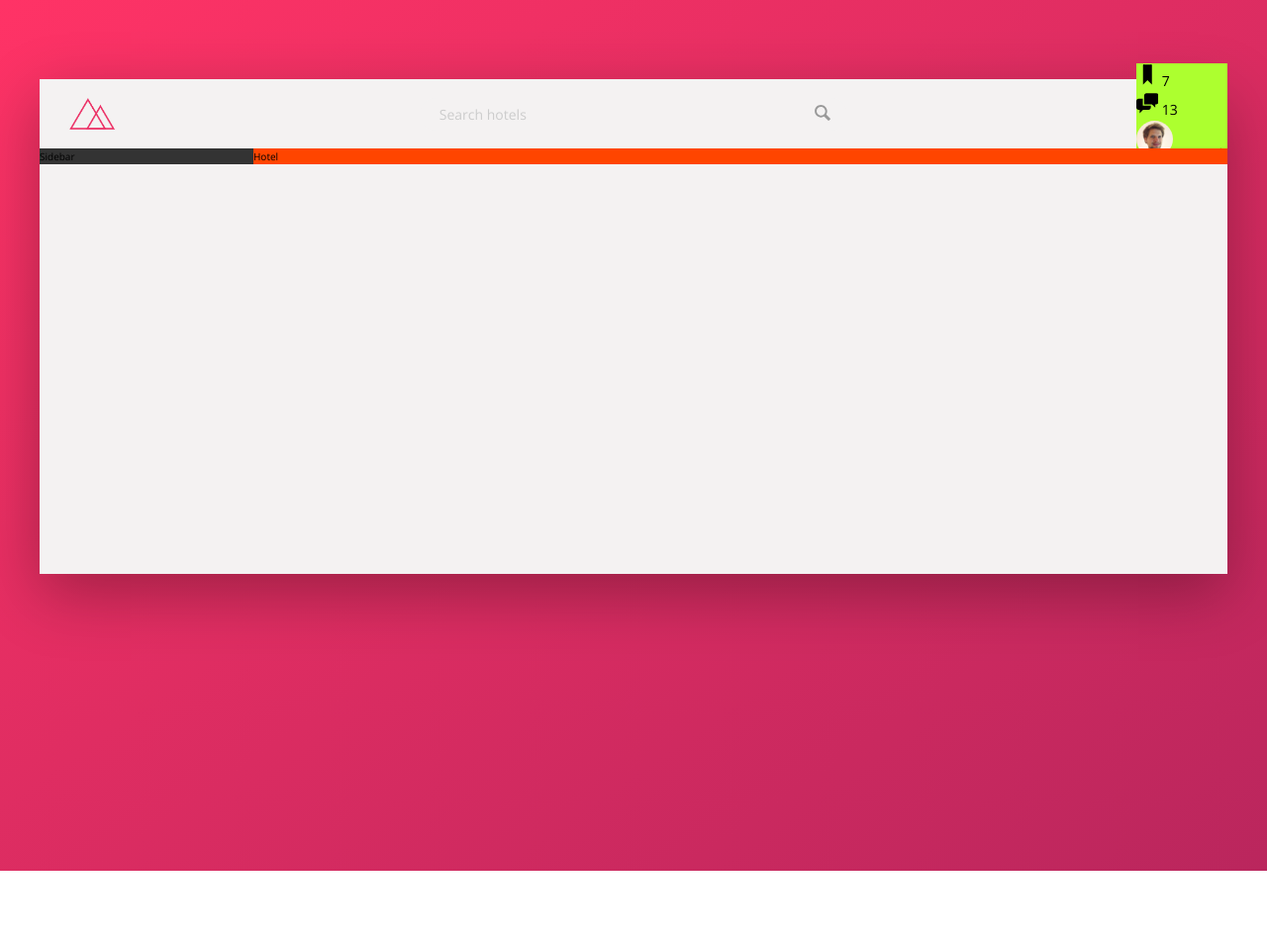
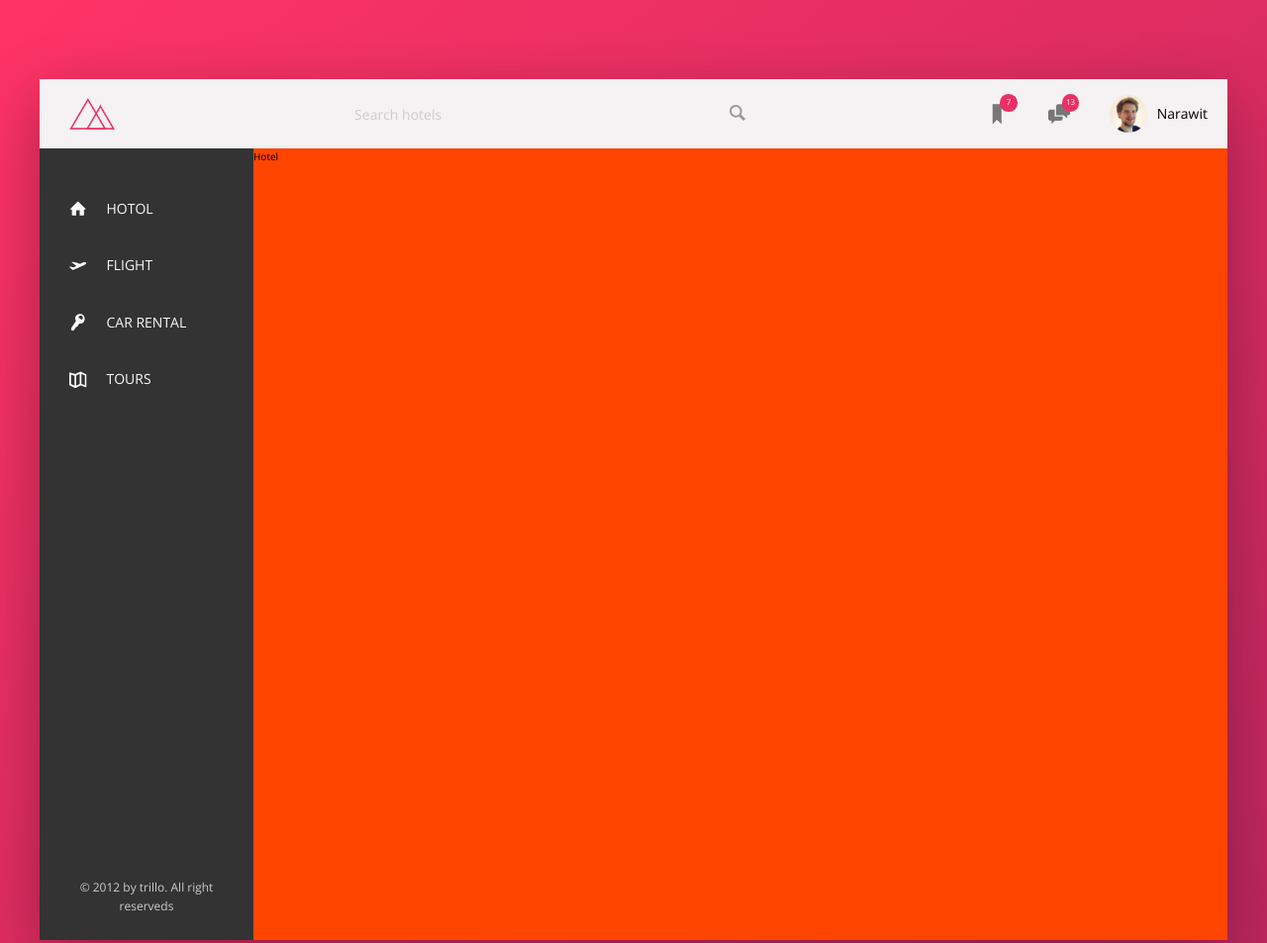
Before and after one commit to Learning-hands-on-repository/css_flex_project, a website: page index.html in a window 1280 px wide. Shown: the top 953 px of the page at 99% size. Before the commit the page ends 880 px from the top, so only its background shows below. Drawn offline with nearby package versions, Linux system fonts and the light colour scheme.

Commit message:
{sidebar} [Nara] :lipstick: sidebar menu and animation

```diff
--- a/index.html
+++ b/index.html
@@ -42,7 +42,7 @@
             <svg class="user-nav__icon">
               <use xlink:href="img/sprite.svg#icon-chat"></use>
             </svg>
-            <span class="user_nav__notification">13</span>
+            <span class="user-nav__notification">13</span>
           </div>
           <div class="user-nav__user">
             <img
@@ -56,7 +56,49 @@
       </header>
 
       <div class="content">
-        <nav class="sidebar">Sidebar</nav>
+        <nav class="sidebar">
+          <ul class="side-nav">
+            <li class="side-nav__item">
+              <a href="#" class="side-nav__link">
+                <svg class="side-nav__icon">
+                  <use xlink:href="img/sprite.svg#icon-home"></use>
+                </svg>
+
+                <span>Hotol</span>
+              </a>
+            </li>
+
+            <li class="side-nav__item">
+              <a href="#" class="side-nav__link">
+                <svg class="side-nav__icon">
+                  <use xlink:href="img/sprite.svg#icon-aircraft-take-off"></use>
+                </svg>
+
+                <span>Flight</span>
+              </a>
+            </li>
+            <li class="side-nav__item">
+              <a href="#" class="side-nav__link">
+                <svg class="side-nav__icon">
+                  <use xlink:href="img/sprite.svg#icon-key"></use>
+                </svg>
+
+                <span>Car rental</span>
+              </a>
+            </li>
+            <li class="side-nav__item">
+              <a href="#" class="side-nav__link">
+                <svg class="side-nav__icon">
+                  <use xlink:href="img/sprite.svg#icon-map"></use>
+                </svg>
+
+                <span>Tours</span>
+              </a>
+            </li>
+          </ul>
+
+          <div class="legal">&copy; 2012 by trillo. All right reserveds</div>
+        </nav>
         <main class="hotel-view">Hotel</main>
       </div>
     </div>
--- a/sass/_components.scss
+++ b/sass/_components.scss
@@ -61,17 +61,48 @@
 
 //////////////////////////// User Navigation
 .user-nav {
-  background-color: greenyellow;
+  align-self: stretch;
+
+  display: flex;
+  justify-content: space-around;
+  align-items: stretch;
+
+  & > * {
+    padding: 0 2rem;
+    cursor: pointer;
+    display: flex;
+    align-items: center;
+  }
+
+  & > *:hover {
+    background-color: var(--color-grey-light-2);
+  }
 
   &__icon-box {
+    position: relative;
   }
 
   &__icon {
     height: 2.25rem;
     width: 2.25rem;
+    fill: var(--color-grey-dark-2);
   }
 
   &__notification {
+    font-size: 0.8rem;
+    height: 1.75rem;
+    width: 1.75rem;
+    border-radius: 50%;
+    background-color: var(--color-primary);
+    color: #fff;
+
+    position: absolute;
+    top: 1.5rem;
+    right: 1.1rem;
+
+    display: flex;
+    justify-content: center;
+    align-items: center;
   }
 
   &__user {
@@ -79,7 +110,75 @@
 
   &__user-photo {
     height: 3.75rem;
-    width: 3.75rem;
     border-radius: 50%;
+    margin-right: 1rem;
   }
 }
+
+//////////////////////////// Side Navigation
+.side-nav {
+  font-size: 1.4rem;
+  list-style: none;
+  margin-top: 3.5rem;
+
+  &__item {
+    position: relative;
+
+    &:not(:last-child) {
+      margin-bottom: 0.5rem;
+    }
+  }
+
+  &__item::before {
+    content: "";
+    position: absolute;
+    top: 0;
+    left: 0;
+    height: 100%;
+    background-color: var(--color-primary);
+
+    // animation
+    width: 3px;
+    transform: scaleY(0);
+    transition: transform 0.2s,
+      width 0.4s cubic-bezier(0.48, 0.03, 0, 1.02) 0.2s, background-color 0.1s;
+  }
+
+  &__item:hover::before {
+    transform: scaleY(1);
+    width: 100%;
+  }
+
+  &__item:active::before {
+    background-color: var(--color-primary-light);
+  }
+
+  &__link:link,
+  &__link:visited {
+    color: var(--color-grey-light-1);
+    text-decoration: none;
+    text-transform: uppercase;
+    // display: block;
+    padding: 1.5rem 3rem;
+    position: relative;
+    z-index: 10;
+
+    display: flex;
+    align-items: center;
+  }
+
+  &__icon {
+    width: 1.75rem;
+    height: 1.75rem;
+    margin-right: 2rem;
+    fill: currentColor;
+  }
+}
+
+//////////////////////////// Legal text
+.legal {
+  font-size: 1.2rem;
+  color: var(--color-grey-light-4);
+  text-align: center;
+  padding: 2.5rem;
+}
--- a/sass/_layout.scss
+++ b/sass/_layout.scss
@@ -18,10 +18,15 @@
 
 .content {
   display: flex;
+  height: 80rem; //delete later
 }
 
 .sidebar {
   flex: 0 0 18%;
+
+  display: flex;
+  flex-direction: column;
+  justify-content: space-between;
 
   background-color: var(--color-grey-dark-1);
 }
```
Also changed, not shown: css/style.css.
